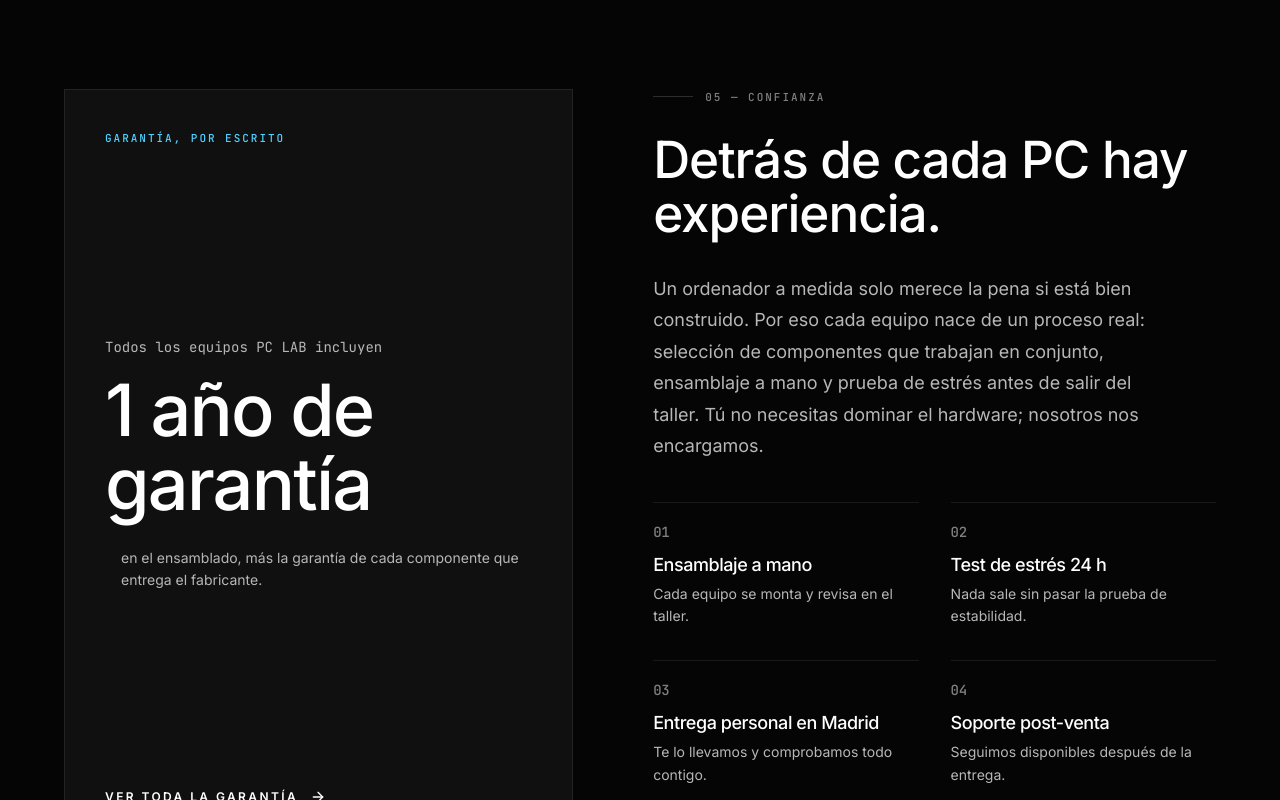
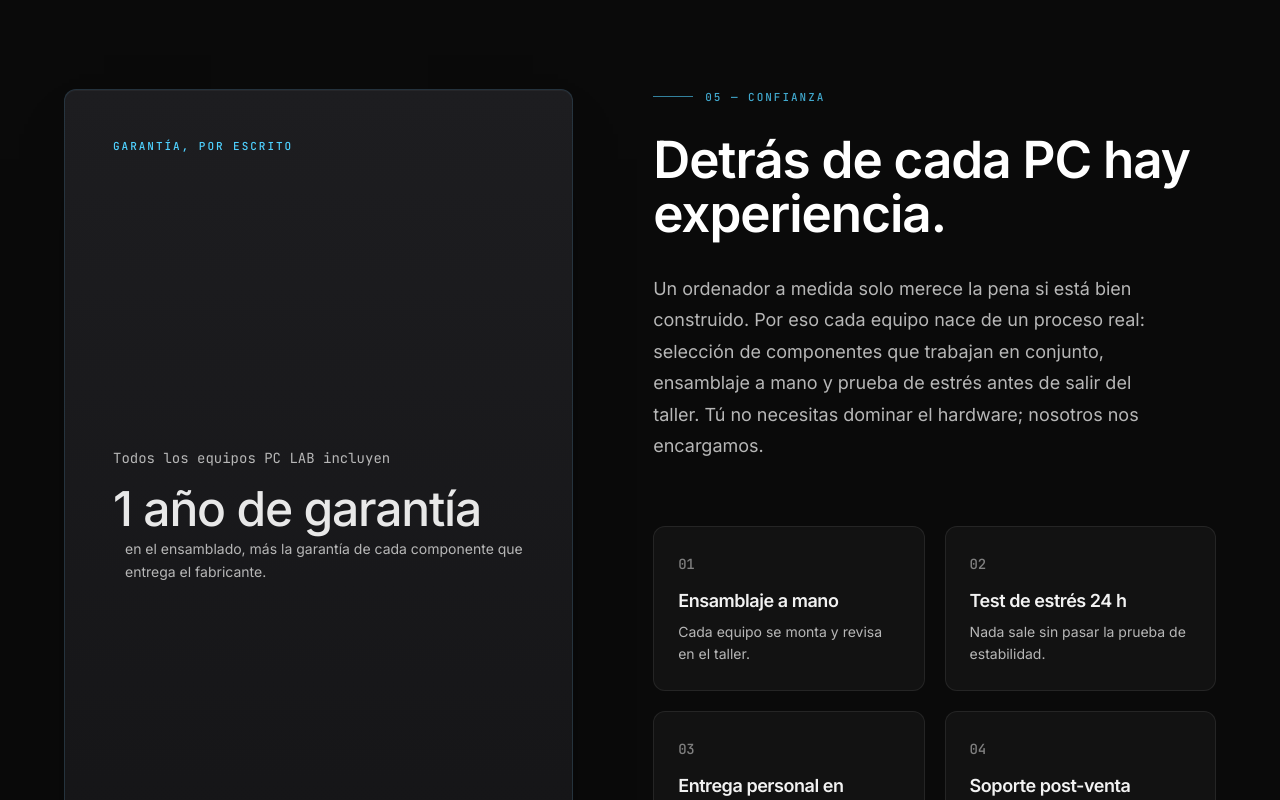
Before and after one commit to Nearcinho/pc-lab, a Next.js app: page / in a window 1280 px wide. Shown: the part 3980-4780 px from the top of the page. Built offline with nearby package versions, Linux system fonts and the light colour scheme.

Commit message:
Home 05 Confianza: tarjeta garantia acabado grafito cepillado, tarjetas modulares 01-04 con glow cian, CTAs ghost y FAQ

```diff
--- a/src/components/home/founder-story.tsx
+++ b/src/components/home/founder-story.tsx
@@ -2,7 +2,7 @@
 
 import * as React from "react";
 import Link from "next/link";
-import { ArrowRight } from "lucide-react";
+import { ArrowRight, HelpCircle } from "lucide-react";
 import { motion, useReducedMotion } from "framer-motion";
 
 const promises = [
@@ -16,7 +16,7 @@ export function FounderStory() {
   const reduced = useReducedMotion();
 
   return (
-    <section className="bg-background py-28 sm:py-40" aria-label="Confianza">
+    <section className="bg-[#0a0a0a] py-28 sm:py-40" aria-label="Confianza">
       <div className="container-x">
         <div className="grid gap-14 lg:grid-cols-[0.95fr_1.05fr] lg:gap-20">
           <motion.aside
@@ -24,7 +24,11 @@ export function FounderStory() {
             whileInView={{ opacity: 1, y: 0 }}
             viewport={{ once: true }}
             transition={{ duration: 1, ease: [0.16, 1, 0.3, 1], delay: 0.1 }}
-            className="m-0 flex flex-col justify-between border border-border bg-surface-2 p-8 sm:p-10"
+            className="m-0 flex flex-col justify-between rounded-xl border border-[#2b3f4d]/70 bg-[linear-gradient(180deg,#1d1d20_0%,#141416_100%)] p-10 shadow-[inset_0_1px_0_rgba(255,255,255,0.04),0_30px_70px_-40px_rgba(0,0,0,0.9)] transition-colors duration-500 hover:border-brand/50 sm:p-12"
+            style={{
+              backgroundImage:
+                "linear-gradient(180deg,#1d1d20,#141416),repeating-linear-gradient(90deg,rgba(255,255,255,0.02) 0 1px,transparent 1px 3px)",
+            }}
           >
             <p className="font-mono text-[11px] font-medium uppercase tracking-[0.18em] text-brand">
               Garantía, por escrito
@@ -32,9 +36,9 @@ export function FounderStory() {
 
             <div className="mt-10">
               <p className="font-mono text-sm text-muted-2">Todos los equipos PC LAB incluyen</p>
-              <p className="mt-4 font-display text-6xl font-medium leading-[1.04] tracking-tight sm:text-7xl">
+              <p className="mt-4 font-display text-4xl font-medium leading-[1.06] tracking-tight text-foreground/90 sm:text-5xl">
                 1 año de garantía
-                <span className="ml-4 inline-block align-baseline font-sans text-sm font-normal leading-relaxed tracking-normal text-muted-2">
+                <span className="ml-3 inline-block align-baseline font-sans text-sm font-normal leading-relaxed tracking-normal text-muted-2">
                   en el ensamblado, más la garantía de cada componente que entrega el fabricante.
                 </span>
               </p>
@@ -42,10 +46,10 @@ export function FounderStory() {
 
             <Link
               href="/garantia"
-              className="group mt-10 inline-flex items-center gap-3 text-[12px] font-semibold uppercase tracking-[0.2em] text-foreground transition-colors hover:text-brand"
+              className="group mt-10 inline-flex items-center justify-center gap-3 rounded-sm border border-brand/50 px-6 py-3.5 text-[12px] font-semibold uppercase tracking-[0.22em] text-brand transition-all duration-300 hover:border-brand hover:bg-brand/10 hover:shadow-[0_0_24px_-6px_rgba(79,209,255,0.45)]"
             >
               Ver toda la garantía
-              <ArrowRight className="size-4 transition-transform duration-300 group-hover:translate-x-1.5" aria-hidden />
+              <ArrowRight className="size-4 transition-transform duration-300 group-hover:translate-x-1" aria-hidden />
             </Link>
           </motion.aside>
 
@@ -55,9 +59,9 @@ export function FounderStory() {
               whileInView={{ opacity: 1, y: 0 }}
               viewport={{ once: true }}
               transition={{ duration: 0.7, ease: [0.16, 1, 0.3, 1] }}
-              className="flex items-center gap-3 font-mono text-[11px] font-medium uppercase tracking-[0.18em] text-muted"
+              className="flex items-center gap-3 font-mono text-[11px] font-medium uppercase tracking-[0.18em] text-brand/80"
             >
-              <span className="inline-block h-px w-10 bg-border-strong" aria-hidden />
+              <span className="inline-block h-px w-10 bg-brand/60" aria-hidden />
               05 — Confianza
             </motion.p>
             <motion.h2
@@ -65,7 +69,7 @@ export function FounderStory() {
               whileInView={{ opacity: 1, y: 0 }}
               viewport={{ once: true }}
               transition={{ duration: 0.9, ease: [0.16, 1, 0.3, 1], delay: 0.08 }}
-              className="mt-7 font-display text-4xl font-medium leading-[1.05] tracking-[-0.02em] sm:text-5xl lg:text-[3.2rem]"
+              className="mt-7 font-display text-4xl font-semibold leading-[1.05] tracking-[-0.02em] text-foreground sm:text-5xl lg:text-[3.2rem]"
             >
               Detrás de cada PC hay experiencia.
             </motion.h2>
@@ -83,7 +87,7 @@ export function FounderStory() {
               encargamos.
             </motion.p>
 
-            <div className="mt-10 grid gap-x-8 gap-y-8 sm:grid-cols-2">
+            <div className="mt-16 grid gap-4 sm:grid-cols-2 lg:gap-5">
               {promises.map((p, i) => (
                 <motion.div
                   key={p.n}
@@ -91,11 +95,15 @@ export function FounderStory() {
                   whileInView={{ opacity: 1, y: 0 }}
                   viewport={{ once: true }}
                   transition={{ duration: 0.8, ease: [0.16, 1, 0.3, 1], delay: 0.05 * i }}
-                  className="border-t border-border pt-4"
+                  className="group rounded-xl border border-border bg-[#121212] p-6 transition-colors duration-300 hover:border-brand/40"
                 >
-                  <span className="font-mono text-sm font-medium tracking-tight text-muted">{p.n}</span>
-                  <h4 className="mt-2 font-display text-base font-medium tracking-tight sm:text-lg">{p.title}</h4>
-                  <p className="mt-1 text-sm leading-relaxed text-muted-2">{p.text}</p>
+                  <span className="font-mono text-sm font-medium tracking-tight text-muted transition-all duration-300 group-hover:text-brand group-hover:[text-shadow:0_0_14px_rgba(79,209,255,0.55)]">
+                    {p.n}
+                  </span>
+                  <h4 className="mt-3 font-display text-base font-semibold tracking-tight text-foreground/95 sm:text-lg">
+                    {p.title}
+                  </h4>
+                  <p className="mt-1.5 text-sm leading-relaxed text-muted-2">{p.text}</p>
                 </motion.div>
               ))}
             </div>
@@ -105,14 +113,15 @@ export function FounderStory() {
               whileInView={{ opacity: 1, y: 0 }}
               viewport={{ once: true }}
               transition={{ duration: 0.7, ease: [0.16, 1, 0.3, 1], delay: 0.26 }}
-              className="mt-9"
+              className="mt-12"
             >
               <Link
                 href="/faq"
                 className="group inline-flex items-center gap-3 text-[12px] font-semibold uppercase tracking-[0.2em] text-foreground transition-colors hover:text-brand"
               >
+                <HelpCircle className="size-4 text-brand transition-transform duration-300 group-hover:rotate-6" aria-hidden />
                 Preguntas frecuentes
-                <ArrowRight className="size-4 transition-transform duration-300 group-hover:translate-x-1.5" aria-hidden />
+                <ArrowRight className="size-4 transition-transform duration-300 group-hover:translate-x-1" aria-hidden />
               </Link>
             </motion.div>
           </div>
```
